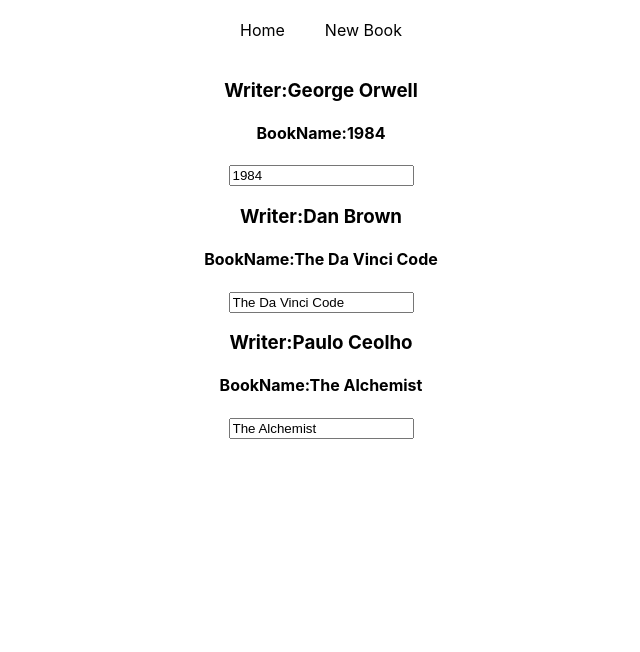
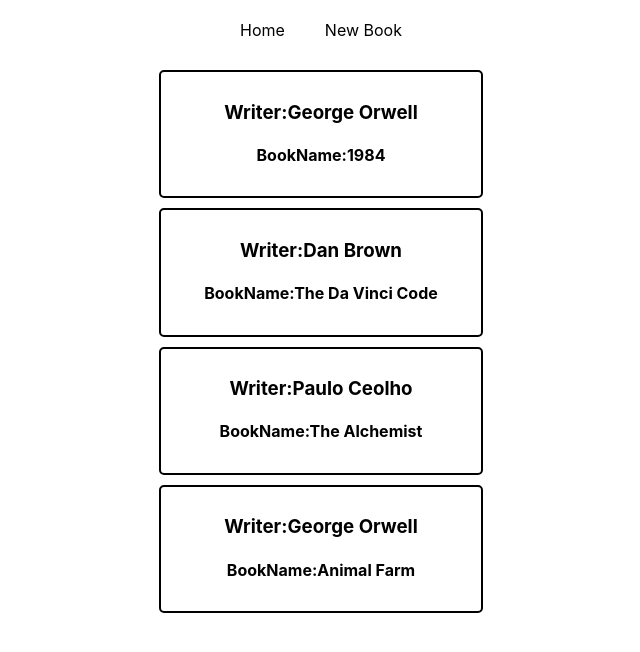
Before and after one commit to shariard58/Bohubrihi_Hello_World-Project, a React (Create React App) app: page / in a window 1280 px wide. Shown: the top 652 px of the page, without its empty margins (319-959 px from the left). Built offline with nearby package versions, Linux system fonts and the light colour scheme.

Commit message:
Controlled Form

```diff
--- a/src/Components/MainComponent.js
+++ b/src/Components/MainComponent.js
@@ -2,8 +2,9 @@ import React, { Component } from 'react';
 import booklist from '../assets/books';
 import BookList from './lists/BookList';
 import NewBook from './representational/NewBook';
-import { Route, Routes, Link } from 'react-router-dom';
+import { Route, Routes, Link, NavLink, nav } from 'react-router-dom';
 import { render } from "react-dom";
+import BookDetail from './representational/BookDetail';
 
 
 class MainComponent extends Component {
@@ -13,71 +14,86 @@ class MainComponent extends Component {
         this.state =
         {
             books: booklist,
+            selectedBook: null
         }
     }
 
-    changeWithInputState = (e, index) => {
+    selectedBookHandeler = book => {
+        this.setState(
+            {
+                selectedBook: book
+            }
 
-        const book = {
+        )
 
-            ...this.state.books[index]
-        }
 
-        book.bookName = e.target.value;
-
-        const book1 = [...this.state.books];
-
-        book1[index] = book;
-
-        this.setState({
-
-            books: book1
-        });
     }
 
+    // changeWithInputState = (e, index) => {
 
-    deleteBookState = (index) => {
+    //     const book = {
 
-        const book = this.state.books.slice();
-        // sob gula boi books er modhe anlam
+    //         ...this.state.books[index]
+    //     }
 
-        book.splice(index, 1);
+    //     book.bookName = e.target.value;
 
-        // eta java Script er built in function kno kisu delete korar jnno
+    //     const book1 = [...this.state.books];
 
-        this.setState({
+    //     book1[index] = book;
 
-            books: book
-        })
-    }
+    //     this.setState({
+
+    //         books: book1
+    //     });
+    // }
+
+
+    // deleteBookState = (index) => {
+
+    //     const book = this.state.books.slice();
+    //     // sob gula boi books er modhe anlam
+
+    //     book.splice(index, 1);
+
+    //     // eta java Script er built in function kno kisu delete korar jnno
+
+    //     this.setState({
+
+    //         books: book
+    //     })
+    // }
 
 
     render() {
 
         const books = <BookList books={this.state.books}
-            deleteBookState={this.deleteBookState}
-            changeWithInputState={this.changeWithInputState}
+            // deleteBookState={this.deleteBookState}
+            // changeWithInputState={this.changeWithInputState}
+            selectedBookHandeler={this.selectedBookHandeler}
+
         />
 
-        console.log(books);
+        // console.log(books);
 
         return (
             <div className="App">
-                <div className='nav-bar'>
+                <nav className='nav-bar'>
                     <ul>
                         <li>
                             {/* <a href="/">Home</a> */}
 
-                            <Link to="/"> Home</Link>
+                            <NavLink to="/"> Home</NavLink>
                         </li>
 
                         <li>
                             {/* <a href="/new-book">NewBook</a> */}
 
-                            <Link to="/new-book">New Book</Link>
+                            <NavLink to="/new-book">New Book</NavLink>
                         </li>
                     </ul>
-                </div>
+                </nav>
+                <BookDetail book={this.state.selectedBook} />
 
                 {/* <Route path="/" render={() => <h1>Home</h1>}/> */}
 
@@ -91,7 +107,10 @@ class MainComponent extends Component {
 
 
 
+
+
                 </Routes>
+
 
 
             </div>
--- a/src/Components/lists/BookList.js
+++ b/src/Components/lists/BookList.js
@@ -23,9 +23,13 @@ class BookList extends Component {
 
                     <Book Writer={book.Writer}
                         BookName={book.bookName}
-                        delete={this.props.deleteBookState.bind(this, index)}
+
+                        // delete={this.props.deleteBookState.bind(this, index)}
+
                         key={book.id}
-                        inputName={(event) => this.props.changeWithInputState(event, index)}
+
+                        selectedBookHandler={() => this.props.selectedBookHandler(book)}
+                    // inputName={(event) => this.props.changeWithInputState(event, index)}
 
 
                     />
--- a/src/Components/representational/Book.js
+++ b/src/Components/representational/Book.js
@@ -1,14 +1,17 @@
 import React from "react";
+import '../../../src/assets/stylesheets/Book.css'
 
 
 
 const Book = (props) => {
 
     return (
-        <div>
-            <h3 onClick={props.delete}>Writer:{props.Writer}</h3>
+        <div className="Book" onClick={props.selectedBookHandler}>
+            {/* <h3 onClick={props.delete}>Writer:{props.Writer}</h3> */}
+
+            <h3 >Writer:{props.Writer}</h3>
             <h4> BookName:{props.BookName}</h4>
-            <input type="text" onChange={props.inputName} value={props.BookName} />
+            {/* <input type="text" onChange={props.inputName} value={props.BookName} /> */}
         </div>
     );
 
--- /dev/null
+++ b/src/Components/representational/BookDetail.js
@@ -0,0 +1,20 @@
+import React from "react";
+
+
+
+const BookDetail = props => {
+    console.log(props.book);
+
+    if (props.book == null) return <div>
+
+    </div>
+
+    return (
+
+        <div>
+
+        </div>
+    );
+}
+
+export default BookDetail;
--- a/src/Components/representational/NewBook.js
+++ b/src/Components/representational/NewBook.js
@@ -1,14 +1,97 @@
-import React from "react";
+import { render } from "@testing-library/react";
+import React, { Component } from "react";
+
+class NewBook extends Component {
+
+    constructor(props) {
+        super(props);
+        this.state =
+        {
+            bookName: "",
+            writer: "",
+            description: ""
+
+        }
+
+        this.handleInputChange = this.handleInputChange.bind(this);
+        this.handleSubmit = this.handleSubmit.bind(this);
+    }
+
+    handleSubmit = event => {
+
+        console.log(this.state);
+        event.preventDefault();
 
 
-const NewBook = () => {
 
-    return (
-        <div>
-            <h1> New Book Entry</h1>
-        </div>
-    );
+    }
 
+    handleInputChange = event => {
+
+        const name = event.target.name;
+        const value = event.target.value;
+        // console.log(name, value);
+        this.setState({
+
+            [name]: value
+
+
+        })
+    }
+
+    // componentDidUpdate() {
+    //     // console.log(this.state);
+    // }
+
+
+
+    render() {
+
+        return (
+            <div>
+                <h1> New Book Entry</h1>
+                <form onSubmit={this.handleSubmit}>
+                    <label>
+                        Book Name:
+                    </label>
+                    <br />
+
+                    <input type="text" name="bookName" value={this.state.bookName} onChange={this.handleInputChange} />
+                    <br />
+
+
+                    <label>
+                        Writer:
+                    </label>
+                    <br />
+
+                    <input type="text" name="writer" value={this.state.writer} onChange={this.handleInputChange} />
+
+                    <label>
+                        <br />
+                        Description:
+                    </label>
+                    <br />
+
+                    <textarea name="description" value={this.state.description} onChange={this.handleInputChange} />
+                    <br />
+
+
+                    <input type="submit" value="Submit" />
+
+                </form>
+
+
+            </div>
+        );
+
+
+    }
 }
 
+
+
+
+
+
 export default NewBook;
--- a/src/assets/books.js
+++ b/src/assets/books.js
@@ -8,6 +8,10 @@ const books =
             id: 3, bookName: "The Alchemist ", Writer: "Paulo Ceolho"
         },
 
+        {
+            id: 4, bookName: "Animal Farm", Writer: "George Orwell"
+        }
+
     ]
 
 
--- /dev/null
+++ b/src/assets/stylesheets/Book.css
@@ -0,0 +1,13 @@
+.Book
+{
+    width: 300px;
+    margin: 10px auto;
+    padding: 10px;
+    border: 2px solid black;
+    border-radius: 5px;
+}
+
+.Book:hover{
+    color: orange ;
+    cursor: pointer;
+}
```
